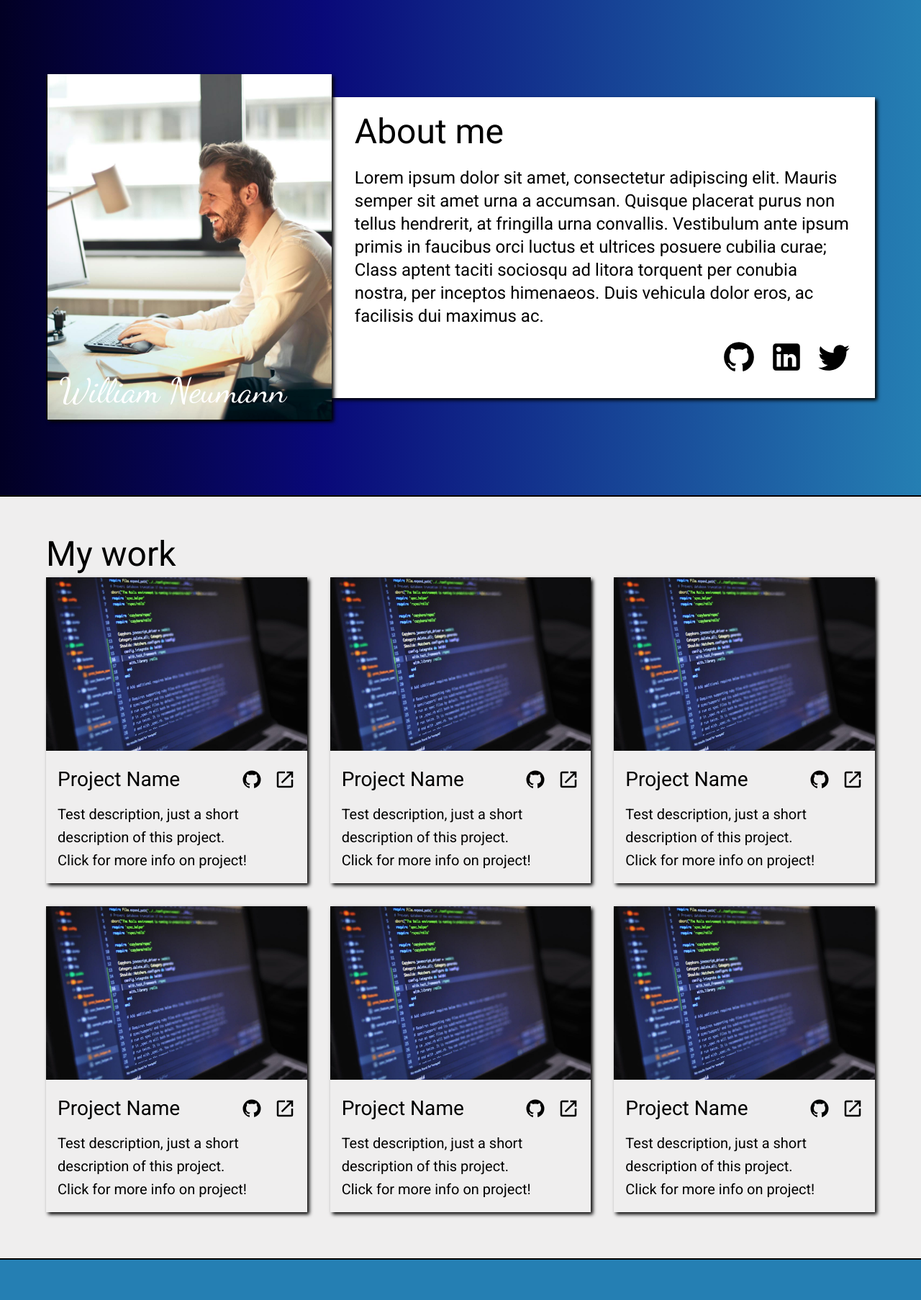
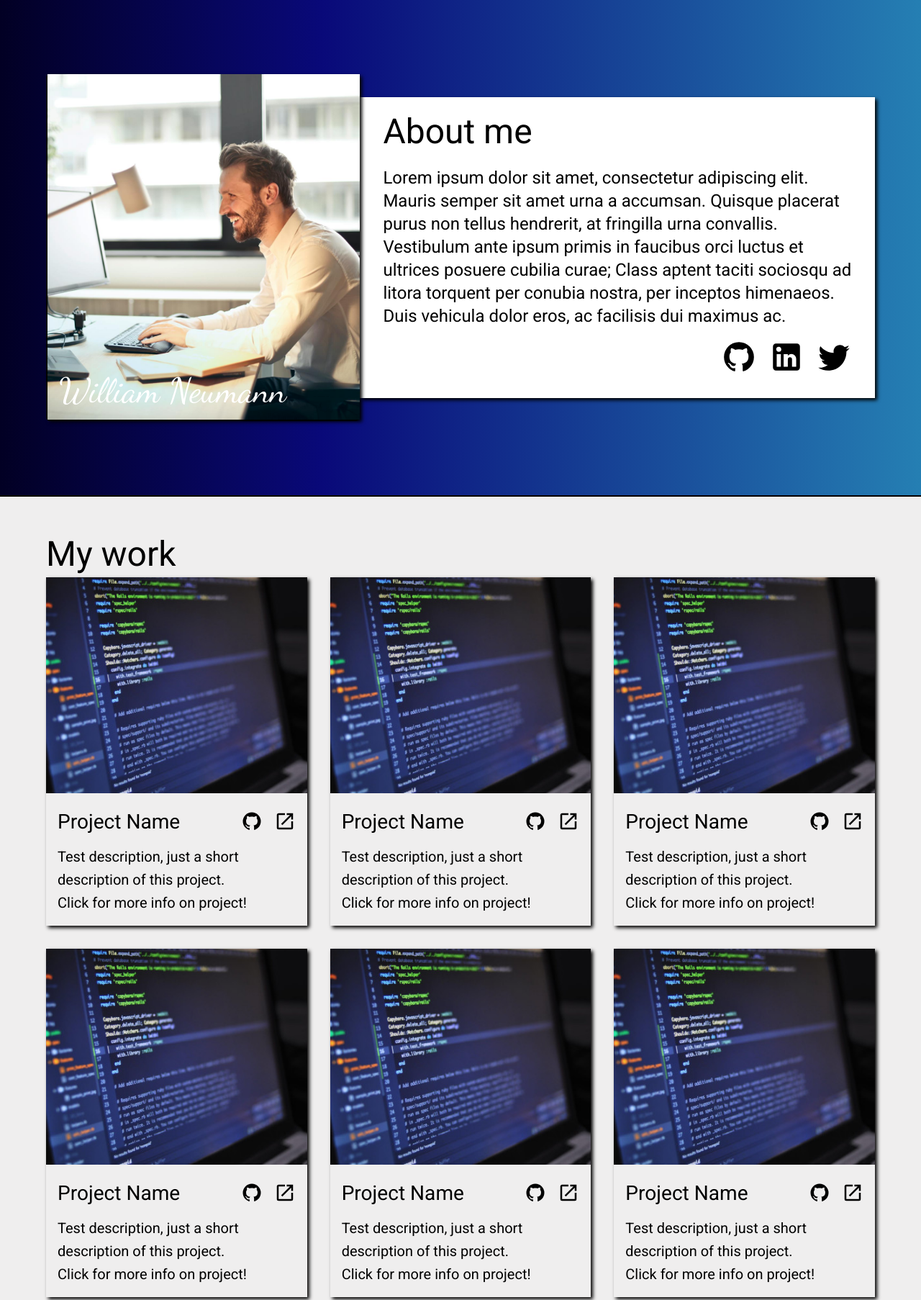
Before and after one commit to GGihan/homepage, a website built with webpack: page src/index.html in a window 1280 px wide. Shown: the top 1806 px of the page at 72% size. Built offline with nearby package versions, Linux system fonts and the light colour scheme.

Commit message:
Add explicit height to img elements, reduce size

```diff
--- a/src/index.html
+++ b/src/index.html
@@ -18,7 +18,7 @@
                 srcset="./images/header-man-1280w.jpg"
                 media="(min-width: 600px)"
             />
-            <img src="./images/header-man-640w.jpg" alt="man sitting in front of computer">
+            <img src="./images/header-man-640w.jpg" alt="man sitting in front of computer" width="600px" height="400px">
             <div class="header-image name"><h1>William Neumann</h1></div>
         </picture>
 
@@ -37,9 +37,9 @@
             </p>
 
             <div class="header-card socials">
-                <a href="https://github.com/GGihan"><img src="./images/github.svg" alt="github icon" width="50px"></a>
-                <a href="https://www.linkedin.com/"><img src="./images/linkedin.svg" alt="linkedin icon" width="50px"></a>
-                <a href="https://x.com/"><img src="./images/twitter.svg" alt="twitter icon" width="50px"></a>
+                <a href="https://github.com/GGihan"><img src="./images/github.svg" alt="github icon" width="50px" height="50px"></a>
+                <a href="https://www.linkedin.com/"><img src="./images/linkedin.svg" alt="linkedin icon" width="50px" height="50px"></a>
+                <a href="https://x.com/"><img src="./images/twitter.svg" alt="twitter icon" width="50px" height="50px"></a>
             </div>
         </section>
     </header>
@@ -50,14 +50,14 @@
         <section class="main container">
             <div class="project-card container">
                 <div class="project-image container">
-                    <img src="./images/project-example-filler-1280w.jpg" alt="screenshot of example project" width="400px">
+                    <img src="./images/project-example-filler-500w.jpg" alt="screenshot of example project" width="400px" height="300px">
                 </div>
 
                 <div class="project-card info">
                     <h3 class="project-card name">Project Name</h3>
                     <div class="project-card link">
-                        <a href=""><img src="./images/github.svg" alt="github icon" width="30px"></a>
-                        <a href=""><img src="./images/open-in-new.svg" alt="open new icon" width="30px"></a>
+                        <a href=""><img src="./images/github.svg" alt="github icon" width="30px" height="30px"></a>
+                        <a href=""><img src="./images/open-in-new.svg" alt="open new icon" width="30px" height="30px"></a>
                     </div>
                 </div>
 
@@ -68,14 +68,14 @@
             </div>
             <div class="project-card container">
                 <div class="project-image container">
-                    <img src="./images/project-example-filler-1280w.jpg" alt="screenshot of example project" width="400px">
+                    <img src="./images/project-example-filler-500w.jpg" alt="screenshot of example project" width="400px" height="300px">
                 </div>
 
                 <div class="project-card info">
                     <h3 class="project-card name">Project Name</h3>
                     <div class="project-card link">
-                        <a href=""><img src="./images/github.svg" alt="github icon" width="30px"></a>
-                        <a href=""><img src="./images/open-in-new.svg" alt="open new icon" width="30px"></a>
+                        <a href=""><img src="./images/github.svg" alt="github icon" width="30px" height="30px"></a>
+                        <a href=""><img src="./images/open-in-new.svg" alt="open new icon" width="30px" height="30px"></a>
                     </div>
                 </div>
 
@@ -86,14 +86,14 @@
             </div>
             <div class="project-card container">
                 <div class="project-image container">
-                    <img src="./images/project-example-filler-1280w.jpg" alt="screenshot of example project" width="400px">
+                    <img src="./images/project-example-filler-500w.jpg" alt="screenshot of example project" width="400px" height="300px">
                 </div>
 
                 <div class="project-card info">
                     <h3 class="project-card name">Project Name</h3>
                     <div class="project-card link">
-                        <a href=""><img src="./images/github.svg" alt="github icon" width="30px"></a>
-                        <a href=""><img src="./images/open-in-new.svg" alt="open new icon" width="30px"></a>
+                        <a href=""><img src="./images/github.svg" alt="github icon" width="30px" height="30px"></a>
+                        <a href=""><img src="./images/open-in-new.svg" alt="open new icon" width="30px" height="30px"></a>
                     </div>
                 </div>
 
@@ -104,14 +104,14 @@
             </div>
             <div class="project-card container">
                 <div class="project-image container">
-                    <img src="./images/project-example-filler-1280w.jpg" alt="screenshot of example project" width="400px">
+                    <img src="./images/project-example-filler-500w.jpg" alt="screenshot of example project" width="400px" height="300px">
                 </div>
 
                 <div class="project-card info">
                     <h3 class="project-card name">Project Name</h3>
                     <div class="project-card link">
-                        <a href=""><img src="./images/github.svg" alt="github icon" width="30px"></a>
-                        <a href=""><img src="./images/open-in-new.svg" alt="open new icon" width="30px"></a>
+                        <a href=""><img src="./images/github.svg" alt="github icon" width="30px" height="30px"></a>
+                        <a href=""><img src="./images/open-in-new.svg" alt="open new icon" width="30px" height="30px"></a>
                     </div>
                 </div>
 
@@ -122,14 +122,14 @@
             </div>
             <div class="project-card container">
                 <div class="project-image container">
-                    <img src="./images/project-example-filler-1280w.jpg" alt="screenshot of example project" width="400px">
+                    <img src="./images/project-example-filler-500w.jpg" alt="screenshot of example project" width="400px" height="300px">
                 </div>
 
                 <div class="project-card info">
                     <h3 class="project-card name">Project Name</h3>
                     <div class="project-card link">
-                        <a href=""><img src="./images/github.svg" alt="github icon" width="30px"></a>
-                        <a href=""><img src="./images/open-in-new.svg" alt="open new icon" width="30px"></a>
+                        <a href=""><img src="./images/github.svg" alt="github icon" width="30px" height="30px"></a>
+                        <a href=""><img src="./images/open-in-new.svg" alt="open new icon" width="30px" height="30px"></a>
                     </div>
                 </div>
 
@@ -140,14 +140,14 @@
             </div>
             <div class="project-card container">
                 <div class="project-image container">
-                    <img src="./images/project-example-filler-1280w.jpg" alt="screenshot of example project" width="400px">
+                    <img src="./images/project-example-filler-500w.jpg" alt="screenshot of example project" width="400px" height="300px">
                 </div>
 
                 <div class="project-card info">
                     <h3 class="project-card name">Project Name</h3>
                     <div class="project-card link">
-                        <a href=""><img src="./images/github.svg" alt="github icon" width="30px"></a>
-                        <a href=""><img src="./images/open-in-new.svg" alt="open new icon" width="30px"></a>
+                        <a href=""><img src="./images/github.svg" alt="github icon" width="30px" height="30px"></a>
+                        <a href=""><img src="./images/open-in-new.svg" alt="open new icon" width="30px" height="30px"></a>
                     </div>
                 </div>
 
@@ -169,21 +169,22 @@
 
             <address class="contact-card info" >
                 <p class="contact-card address">12345 berlin <br> test-street</p>
-                <a href="" class="contact-card link"><img src="./images/phone.svg" alt="phone icon" width="30px">+123-456789</a>
+                <a href="" class="contact-card link"><img src="./images/phone.svg" alt="phone icon" width="30px" height="30px">+123-456789</a>
                 <br>
-                <a href="" class="contact-card link"><img src="./images/email.svg" alt="email icon" width="30px">test@email.com</a>
+                <a href="" class="contact-card link"><img src="./images/email.svg" alt="email icon" width="30px" height="30px">test@email.com</a>
             </address>
 
             <div class="contact-card socials">
-                <a href="https://github.com/GGihan"><img src="./images/github.svg" alt="github icon" width="60px"></a>
-                <a href="https://www.linkedin.com/"><img src="./images/linkedin.svg" alt="linkedin icon" width="60px"></a>
-                <a href="https://x.com/"><img src="./images/twitter.svg" alt="twitter icon" width="60px"></a>
+                <a href="https://github.com/GGihan"><img src="./images/github.svg" alt="github icon" width="60px" height="60px"></a>
+                <a href="https://www.linkedin.com/"><img src="./images/linkedin.svg" alt="linkedin icon" width="60px" height="60px"></a>
+                <a href="https://x.com/"><img src="./images/twitter.svg" alt="twitter icon" width="60px" height="60px"></a>
             </div>
         </section>
         <div class="contact-image container">
             <img
                 alt="man speaking on his mobile phone"
                 width="800px"
+                height="600px"
                 srcset="
                     ./images/contact-man-640w.jpg 640w,
                     ./images/contact-man-1280w.jpg 1280w,
--- a/src/styles.css
+++ b/src/styles.css
@@ -56,8 +56,7 @@ header {
 }
 
 .header-image.container {
-    flex: 1;
-    max-height: 60vh;
+    flex: 2;
     position: relative;
     border-left: 2px solid black;
     border-bottom: 2px solid black;
@@ -65,8 +64,10 @@ header {
 }
 
 .header-image img {
-    max-width: 100%;
+    height: 100%;
+    width: 100%;
     min-height: 60vh;
+    display: block;
     object-fit: cover;
     object-position: top 30% right 30%;
 
@@ -83,12 +84,9 @@ header {
 }
 
 .header-card.container {
-    flex: 1;
+    flex: 3;
     display: flex;
     flex-direction: column;
-
-    min-width: 60%;
-    min-height: 40vh;
 
     padding: 32px;
     background-color: rgb(255, 255, 255);
@@ -267,7 +265,7 @@ footer {
 
     .header-card.container {
         display: block;
-        min-height: 70vh;
+        min-height: 50vh;
         margin-top: 100px;
         margin-left: 50px;
     }
@@ -313,7 +311,7 @@ footer {
 
     .header-card.container {
         margin: 0;
-        padding: 0;
+        padding: 8px;
         box-shadow: unset;
     }
 
```
Also changed, not shown: src/images/project-example-filler-500w.jpg (added).
